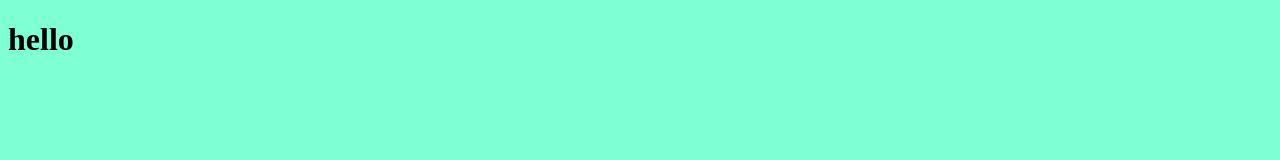
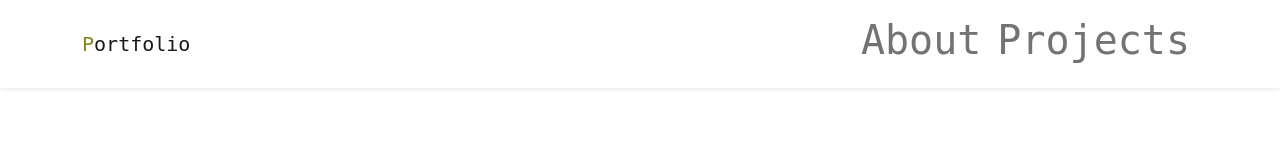
Before and after one commit to Buddha24/Portfolio, a plain HTML site: page index.html in a window 1280 px wide. Drawn offline with nearby package versions, Linux system fonts and the light colour scheme.

Commit message:
added navbar, added style css and also added some images

```diff
--- a/index.html
+++ b/index.html
@@ -1,13 +1,34 @@
-<!DOCTYPE html>
+<!doctype html>
 <html lang="en">
-<head>
-    <meta charset="UTF-8">
-    <meta http-equiv="X-UA-Compatible" content="IE=edge">
-    <meta name="viewport" content="width=device-width, initial-scale=1.0">
-    <title>Document</title>
+  <head>
+    <meta charset="utf-8">
+    <meta name="viewport" content="width=device-width, initial-scale=1">
+    <link rel="icon" type="image/png" href="img\techis-logo.png">
+    <link href="https://cdn.jsdelivr.net/npm/bootstrap@5.2.2/dist/css/bootstrap.min.css" rel="stylesheet" integrity="sha384-Zenh87qX5JnK2Jl0vWa8Ck2rdkQ2Bzep5IDxbcnCeuOxjzrPF/et3URy9Bv1WTRi" crossorigin="anonymous">
     <link rel="stylesheet" href="style.css">
-</head>
-<body>
-    <h1>hello</h1>
-</body>
+    <title>Portfolio</title>
+  </head>
+  <body>
+    <h1><nav class="navbar navbar-expand-lg navbar-light shadow-sm">
+      <div class="container">
+        <a class="navbar-brand" href="#"><span class="font-primary">P</span>ortfolio</a>
+        <button class="navbar-toggler" type="button" data-bs-toggle="collapse" data-bs-target="#navbarSupportedContent" aria-controls="navbarSupportedContent" aria-expanded="false" aria-label="Toggle navigation">
+          <span class="navbar-toggler-icon"></span>
+        </button>
+
+        <div class="collapse navbar-collapse" id="navbarSupportedContent">
+          <ul class="navbar-nav ms-auto mb-2">
+            <li class="nav-item">
+              <a class="nav-link font-black" href="#about">About</a>
+            </li>
+            <li class="nav-item">
+              <a class="nav-link font-black" href="#projects">Projects</a>
+            </li>
+              </ul>
+
+        </div>
+      </div>
+    </nav></h1>
+    <script src="https://cdn.jsdelivr.net/npm/bootstrap@5.2.2/dist/js/bootstrap.bundle.min.js" integrity="sha384-OERcA2EqjJCMA+/3y+gxIOqMEjwtxJY7qPCqsdltbNJuaOe923+mo//f6V8Qbsw3" crossorigin="anonymous"></script>
+  </body>
 </html>
--- a/style.css
+++ b/style.css
@@ -1,3 +1,17 @@
+/**************
+
+COMMON
+**************/
 body{
-    background-color: aquamarine;
+
+font-family: "monospace", sans-serif;
 }
+
+.font-primary{
+    color :rgb(134, 134, 26)
+}
+
+.title.icon{
+    font-size: 25px;
+    font-weight: bold;
+}
```
Also changed, not shown: img/project-twitter.png (added), img/sample-woman.jpg (added), img/techis-logo.png (added), 1 other file.
